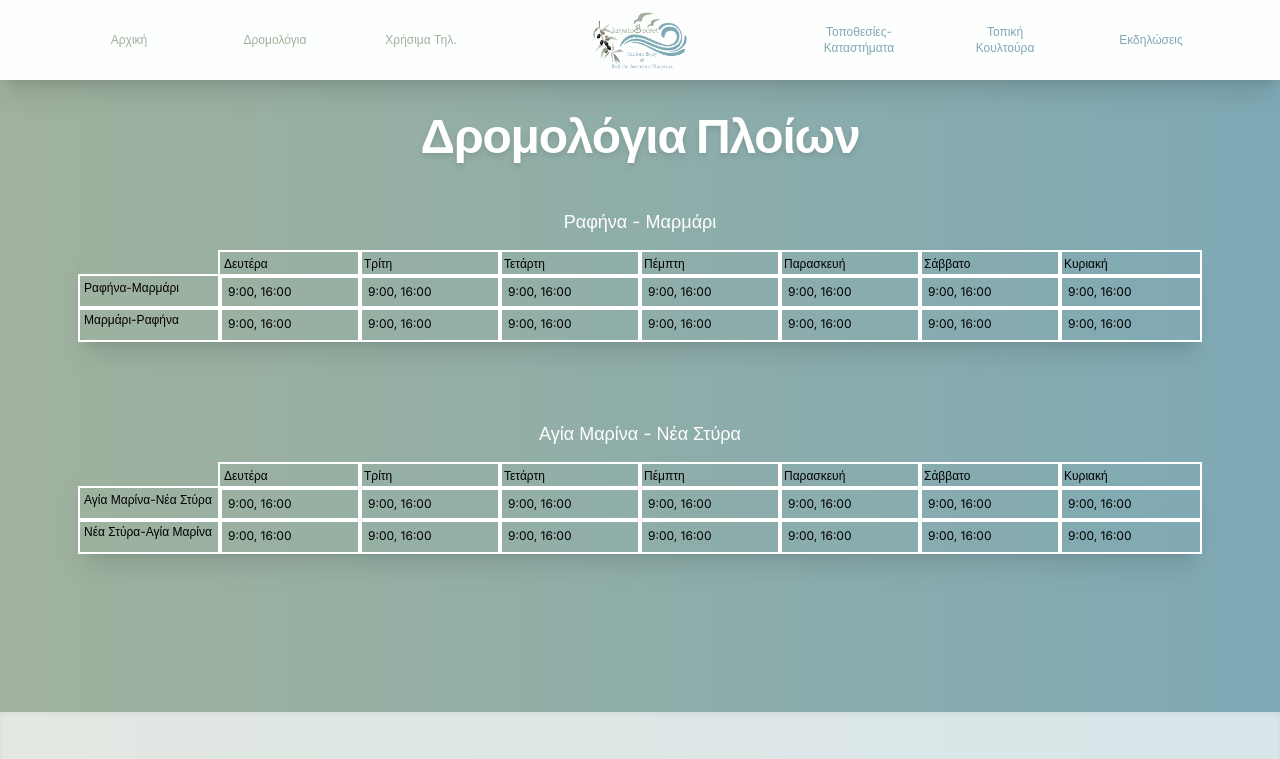
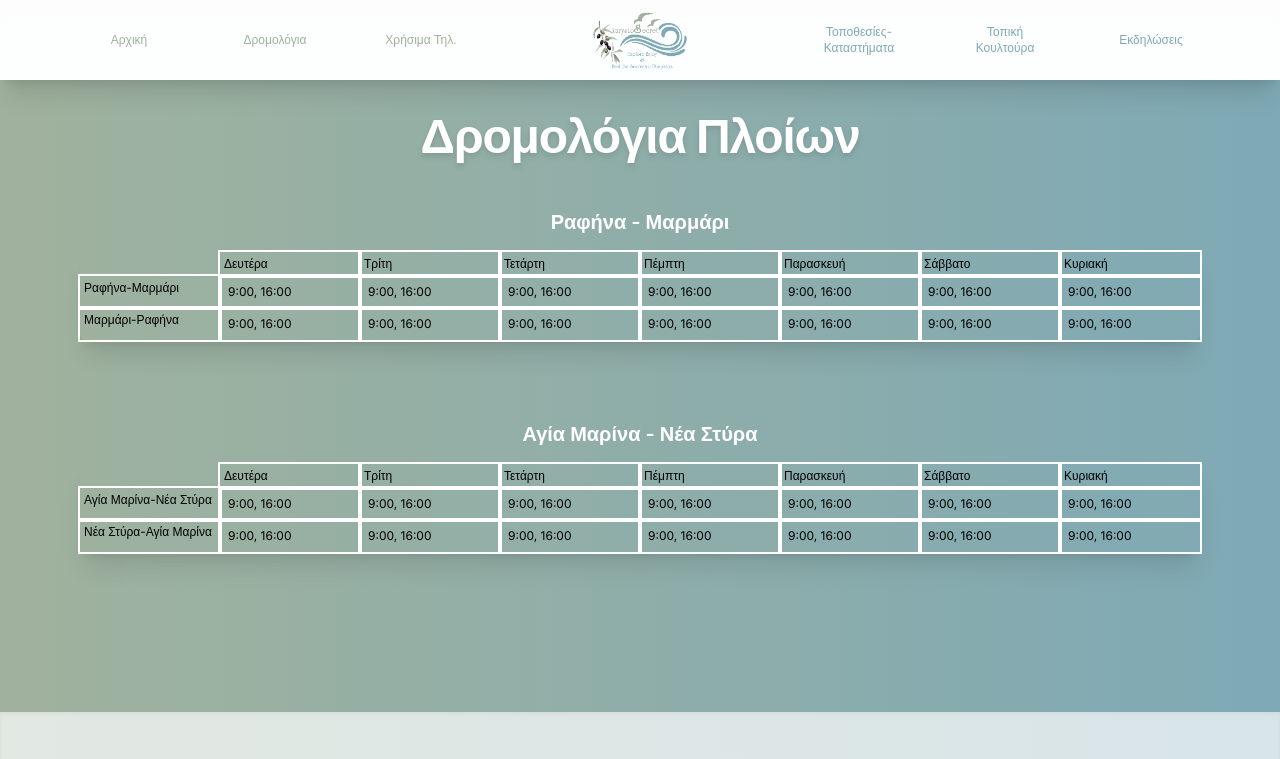
Before and after one commit to karystosecret/karystosecret_, a Next.js app: page /ships in a window 1280 px wide. Shown: the top 759 px of the page. Built offline with nearby package versions, Linux system fonts and the light colour scheme.

Commit message:
third commit2

```diff
--- a/src/components/Ships.tsx
+++ b/src/components/Ships.tsx
@@ -8,7 +8,7 @@ const Shops = () =>  {
         <div id="Ships" className="animate-fadeInAnimation p-4 md:p-20 bg-gradient-to-r from-[#a0b29d] to-[#7ea9b5]  z-0 w-full md:pt-8 overflow-hidden pb-40 md:pb-40">
         <Image src={olivesImage} width={100} height={100} layout="intrinsic" sizes=""  alt=''className="hidden scale-75 md:scale-100 drop-shadow-md absolute right-0 -mt-8 md:mt-0 mr-0 md:mr-6 z-20"/>
         <p className="text-4xl md:text-5xl text-white font-bold text-center  mb-12 z-10 drop-shadow-md tracking-tight">Δρομολόγια Πλοίων</p>
-        <p className="text-lg text-white text-center mt-10">Ραφήνα - Μαρμάρι</p>
+        <p className="text-xl font-semibold text-white text-center mt-10">Ραφήνα - Μαρμάρι</p>
         <div className="grid w-full shadow-xl rounded-md items-center z-10 mt-4">
             <div className="grid grid-cols-8 grid rows-3 z-10">
                 <div className="w-full md:w-40"></div>
@@ -39,7 +39,7 @@ const Shops = () =>  {
                 <p className="text-[8px] md:text-xs outline outline-1 md:outline-2 outline-white p-2">9:00, 16:00</p>
             </div>
         </div>
-        <p className="text-lg text-white text-center mt-20">Αγία Μαρίνα - Νέα Στύρα</p>
+        <p className="text-xl font-semibold text-white text-center mt-20">Αγία Μαρίνα - Νέα Στύρα</p>
         <div className="grid w-full shadow-xl items-center mt-4">
             <div className="grid grid-cols-8 grid rows-3">
                 <div className="w-full md:w-40"></div>
```
